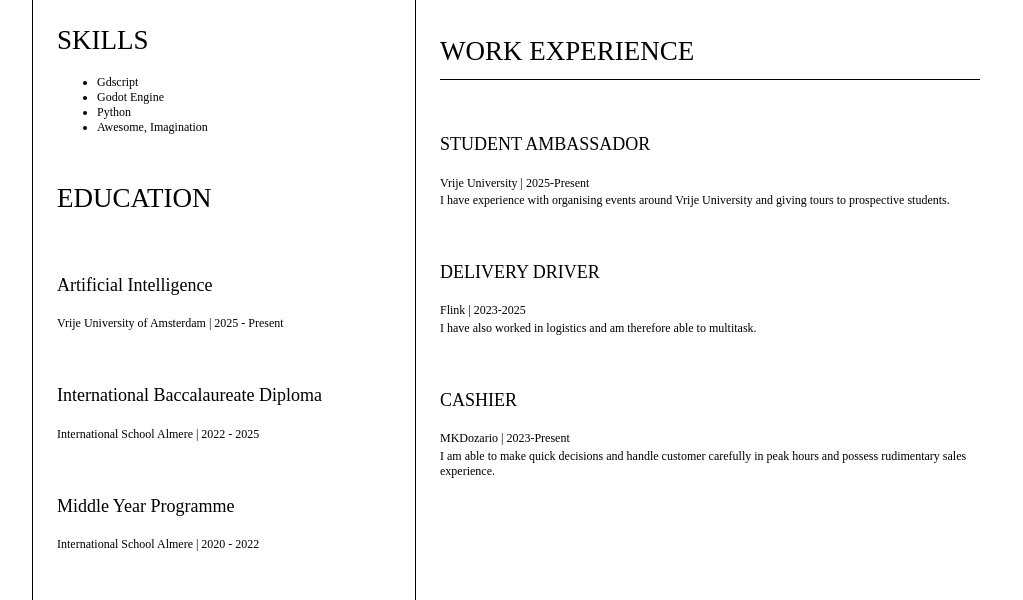
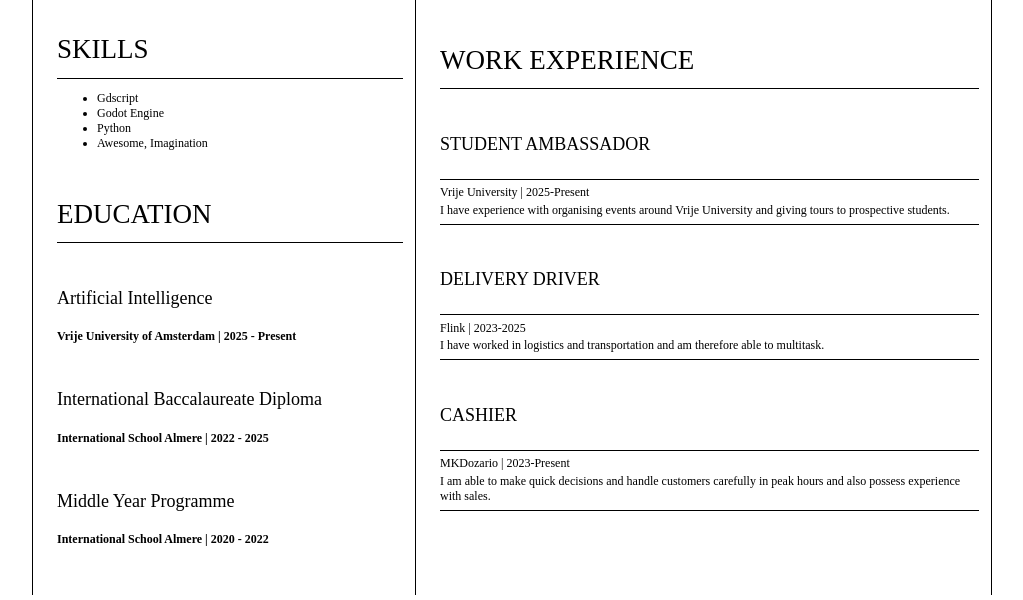
Before and after one commit to hasuc/CV, a plain HTML site: page index.html in a window 1280 px wide. Shown: the part 320-920 px from the top of the page, without its empty margins (128-1151 px from the left). Drawn offline with Linux system fonts and the light colour scheme.

Commit message:
add CV changes

```diff
--- a/index.html
+++ b/index.html
@@ -19,6 +19,7 @@
             <article id="mainLeft">
                 <section>
                     <h2>CONTACT</h2>
+                    <hr>
                     <!--My Contact info here-->
                     <p>
                         <i class="fa fa-envelope" aria-hidden="true"></i>
@@ -35,6 +36,7 @@
                 </section>
                 <section>
                     <h2>SKILLS</h2>
+                    <hr>
                     <ul>
                         <li>Gdscript</li>
 		                <li>Godot Engine</li>
@@ -44,6 +46,8 @@
                 </section>
                 <section>
                     <h2>EDUCATION</h2>
+                    <hr>
+                    <strong>
                     <h3>Artificial Intelligence</h3>
                     <p>
                         Vrije University of Amsterdam | 2025 - Present
@@ -56,11 +60,13 @@
                     <p>
                         International School Almere | 2020 - 2022
                     </p>
+                    </strong>
                 </section>
             </article>
             <article id="mainRight">
                 <section>
                     <h2>ABOUT</h2>
+                    <hr>
                     <p>
                         I dislike the idea of following the standard to a tee, change is what keeps humanity alive and going. While my words are grandiose, I try my best to live by them; I have made my resume a website to prove both, my skills with a computer, and my faith in myself. I do not yet have noteworthy achievements I can boast of, however I can readily prove myself if I am granted a chance.
                     </p>
@@ -69,29 +75,32 @@
                     <h2>WORK EXPERIENCE</h2>
                     <hr>
                     <h3>STUDENT AMBASSADOR</h3>
+                    <hr>
                     <p>
                         Vrije University | 2025-Present
                     </p>
                     <p>
                         I have experience with organising events around Vrije University and giving tours to prospective students.
                     </p>
-
+                    <hr>
                     <h3>DELIVERY DRIVER</h3>
+                    <hr>
                     <p>
                         Flink | 2023-2025
                     </p>
                     <p>
-                        I have also worked in logistics and am therefore able to multitask.
+                        I have worked in logistics and transportation and am therefore able to multitask.
                     </p>
-
+                    <hr>
                     <h3>CASHIER</h3>
+                    <hr>
                     <p>
                         MKDozario | 2023-Present
                     </p>
                     <p>
-                        I am able to make quick decisions and handle customer carefully in peak hours and possess rudimentary sales experience.
+                        I am able to make quick decisions and handle customers carefully in peak hours and also possess experience with sales.
                     </p>
-
+                    <hr>
 
                 </section>
             </article>
--- a/style.css
+++ b/style.css
@@ -22,7 +22,7 @@ h2 {
 h3 {
     font-size: 1.5em;
     padding-bottom: 1em;
-    padding-top: 2em;
+    padding-top: 1.5em;
 }
 
 
@@ -53,7 +53,7 @@ p {
 hr {
     border: none;
     background-color: rgb(0, 0, 0);
-    height: 1px;
+    height: 0.5px;
 }
 
 h1, h2, h3 {
@@ -65,3 +65,7 @@ h1, h2, h3 {
     border-right: 1px solid black;
     border-left: 1px solid black;
 }
+
+#mainRight {
+    border-right: 1px solid black;
+}
```
